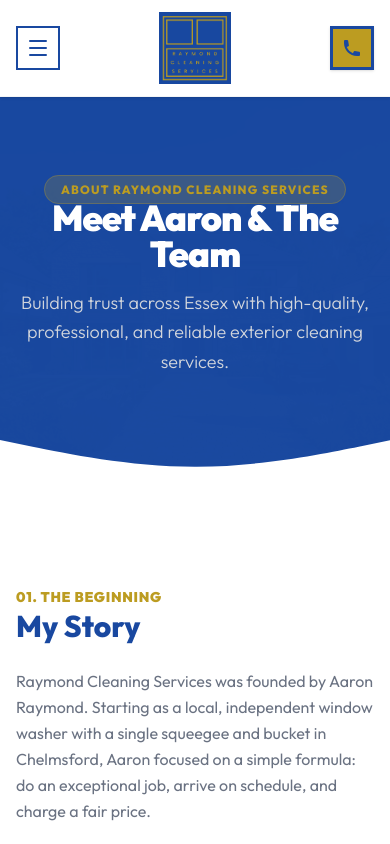
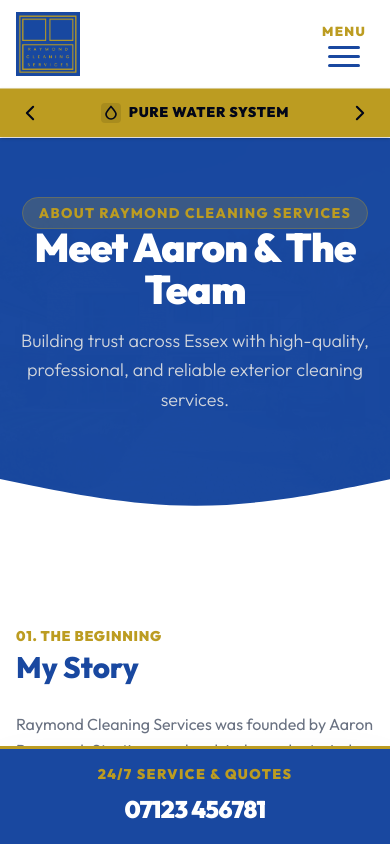
Before and after one commit to jsofficesolutions/raymond-cleaning, a Next.js app: page /about in a window 390 px wide. Shown: the top 844 px of the page. Built offline with nearby package versions, Linux system fonts and the light colour scheme.

Commit message:
Replicate Pimlico Plumbers mobile layout: logo left, menu right, trust banner carousel, compact Hero section, and sticky bottom Call CTA

```diff
--- a/src/app/globals.css
+++ b/src/app/globals.css
@@ -95,3 +95,53 @@ body {
   border-radius: 50%;
   box-shadow: 0 0 0 4px rgba(188, 156, 33, 0.2);
 }
+
+/* Mobile Accessibility Sizing & Scaling (Older Demographic-Friendly) */
+@media (max-width: 767px) {
+  body {
+    font-size: 16px;
+    line-height: 1.6;
+  }
+
+  h1 {
+    font-size: 2.5rem !important; /* Big, clear hero heading */
+    line-height: 1.05 !important; /* Reduced line-height to bring lines closer */
+    letter-spacing: -0.02em !important;
+  }
+
+  h2 {
+    font-size: 1.85rem !important; /* Readable section headings */
+    line-height: 1.3 !important;
+  }
+
+  h3 {
+    font-size: 1.5rem !important;
+  }
+
+  /* Comfortable reading line-height and size for descriptions/text */
+  p, li, span:not(.text-sm):not(.text-xs) {
+    line-height: 1.65 !important;
+  }
+
+  /* Form inputs, select fields, and textareas - default size 16px to prevent iOS auto-zoom */
+  input, select, textarea, button {
+    font-size: 16px !important;
+  }
+
+  /* Scale up tiny subtext and labels to make them legible */
+  .text-xs {
+    font-size: 0.875rem !important; /* ~14px instead of 12px */
+  }
+
+  .text-\[10px\] {
+    font-size: 0.8125rem !important; /* ~13px instead of 10px */
+  }
+
+  .text-\[9px\] {
+    font-size: 0.75rem !important; /* ~12px instead of 9px */
+  }
+
+  .text-\[11px\] {
+    font-size: 0.875rem !important; /* ~14px instead of 11px */
+  }
+}
--- a/src/app/layout.js
+++ b/src/app/layout.js
@@ -19,10 +19,18 @@ export default function RootLayout({ children }) {
       lang="en"
       className={`${outfit.variable} h-full antialiased`}
     >
-      <body className="min-h-full flex flex-col bg-white text-slate-dark">
+      <body className="min-h-full flex flex-col bg-white text-slate-dark pb-[76px] md:pb-0">
         <Header />
         <main className="flex-grow flex flex-col">{children}</main>
         <Footer />
+
+        {/* Sticky Mobile Call CTA Bar */}
+        <div className="fixed bottom-0 left-0 right-0 z-40 bg-primary border-t-[3px] border-accent text-white py-3.5 px-4 text-center shadow-2xl md:hidden">
+          <a href="tel:07123456781" className="block active:scale-95 transition-transform duration-150">
+            <span className="block text-[11px] font-black uppercase text-accent tracking-widest leading-none">24/7 Service & Quotes</span>
+            <span className="block text-2xl font-black tracking-tight mt-1 text-white">07123 456781</span>
+          </a>
+        </div>
       </body>
     </html>
   );
--- a/src/components/Header.js
+++ b/src/components/Header.js
@@ -6,10 +6,29 @@ import Image from 'next/image';
 import { usePathname } from 'next/navigation';
 import { services } from '@/data/services';
 
+const TRUST_ITEMS = [
+  { text: "Fully Insured", icon: (
+    <svg className="w-4 h-4 text-slate-950" fill="none" stroke="currentColor" strokeWidth="2.5" viewBox="0 0 24 24">
+      <path strokeLinecap="round" strokeLinejoin="round" d="M9 12.75L11.25 15 15 9.75m-3-7.036A11.959 11.959 0 013.598 6 11.99 11.99 0 003 9.749c0 5.592 3.824 10.29 9 11.622 5.176-1.332 9-6.03 9-11.622 0-1.31-.21-2.57-.598-3.75h-.152c-3.196 0-6.1-1.248-8.25-3.285z" />
+    </svg>
+  )},
+  { text: "Pure Water System", icon: (
+    <svg className="w-4 h-4 text-slate-950" fill="none" stroke="currentColor" strokeWidth="2.5" viewBox="0 0 24 24">
+      <path strokeLinecap="round" strokeLinejoin="round" d="M12 2.25c-5.25 6-7.5 9-7.5 11.25a7.5 7.5 0 0015 0c0-2.25-2.25-5.25-7.5-11.25z" />
+    </svg>
+  )},
+  { text: "100% Satisfaction", icon: (
+    <svg className="w-4 h-4 text-slate-950" fill="none" stroke="currentColor" strokeWidth="2.5" viewBox="0 0 24 24">
+      <path strokeLinecap="round" strokeLinejoin="round" d="M9 12.75L11.25 15 15 9.75M21 12c0 1.268-.63 2.39-1.593 3.068a3.745 3.745 0 01-1.043 3.296 3.745 3.745 0 01-3.296 1.043A3.745 3.745 0 0112 21c-1.268 0-2.39-.63-3.068-1.593a3.746 3.746 0 01-3.296-1.043 3.746 3.746 0 01-1.043-3.296A3.745 3.745 0 013 12c0-1.268.63-2.39 1.593-3.068a3.746 3.746 0 011.043-3.296 3.746 3.746 0 013.296-1.043A3.746 3.746 0 0112 3c1.268 0 2.39.63 3.068 1.593a3.746 3.746 0 013.296 1.043 3.746 3.746 0 011.043 3.296A3.745 3.745 0 0121 12z" />
+    </svg>
+  )}
+];
+
 export default function Header() {
   const pathname = usePathname();
   const [isMenuOpen, setIsMenuOpen] = useState(false);
   const [isScrolled, setIsScrolled] = useState(false);
+  const [currentTrustIndex, setCurrentTrustIndex] = useState(0);
 
   useEffect(() => {
     const handleScroll = () => {
@@ -22,6 +41,21 @@ export default function Header() {
     window.addEventListener('scroll', handleScroll);
     return () => window.removeEventListener('scroll', handleScroll);
   }, []);
+
+  useEffect(() => {
+    const timer = setInterval(() => {
+      setCurrentTrustIndex((prev) => (prev + 1) % TRUST_ITEMS.length);
+    }, 4000);
+    return () => clearInterval(timer);
+  }, []);
+
+  const handlePrevTrust = () => {
+    setCurrentTrustIndex((prev) => (prev - 1 + TRUST_ITEMS.length) % TRUST_ITEMS.length);
+  };
+
+  const handleNextTrust = () => {
+    setCurrentTrustIndex((prev) => (prev + 1) % TRUST_ITEMS.length);
+  };
 
   return (
     <>
@@ -86,59 +120,78 @@ export default function Header() {
               </div>
             </div>
 
-            {/* Mobile Layout (< md) */}
-            <div className="flex md:hidden items-center justify-between w-full gap-2">
-              {/* Left: Hamburger button */}
-              <div className="flex-1 flex justify-start">
-                <button
-                  onClick={() => setIsMenuOpen(!isMenuOpen)}
-                  className="flex flex-col items-center justify-center w-11 h-11 border-2 border-primary text-primary hover:bg-primary hover:text-white transition-all duration-200 focus:outline-none cursor-pointer"
-                  aria-label="Toggle menu"
-                >
-                  {isMenuOpen ? (
-                    <svg className="w-6 h-6" viewBox="0 0 24 24" fill="none" stroke="currentColor" strokeWidth="2" strokeLinecap="round" strokeLinejoin="round">
-                      <path d="M18 6L6 18M6 6l12 12" />
-                    </svg>
-                  ) : (
-                    <svg className="w-6 h-6" viewBox="0 0 24 24" fill="none" stroke="currentColor" strokeWidth="2" strokeLinecap="round" strokeLinejoin="round">
-                      <path d="M4 5h16M4 12h16M4 19h16" />
-                    </svg>
-                  )}
-                </button>
-              </div>
-
-              {/* Center: Logo (larger & prominent) */}
-              <div className="flex-shrink-0 flex justify-center">
+            {/* Mobile Layout (< md) - Pimlico Style (Logo left, Hamburger right) */}
+            <div className="flex md:hidden items-center justify-between w-full gap-4">
+              {/* Left: Logo */}
+              <div className="flex-shrink-0 flex justify-start">
                 <Link
                   href="/"
                   className={`flex items-center relative transition-all duration-300 ${
-                    isScrolled ? 'h-16 w-32' : 'h-18 w-36'
+                    isScrolled ? 'h-14 w-28' : 'h-16 w-32'
                   }`}
                 >
                   <Image
                     src="/images/logo.png"
                     alt="Raymond Cleaning Services"
                     fill
-                    className="object-contain object-center animate-fade-in"
+                    className="object-contain object-left animate-fade-in"
                     priority
                   />
                 </Link>
               </div>
 
-              {/* Right: Phone CTA badge/button */}
-              <div className="flex-1 flex justify-end">
-                <a
-                  href="tel:07123456781"
-                  className="bg-accent hover:bg-accent-hover text-primary border-[3px] border-primary rounded-none w-11 h-11 flex items-center justify-center transition-all duration-200 cursor-pointer shadow-sm"
-                  aria-label="Call Us"
+              {/* Right: Hamburger button with MENU label */}
+              <div className="flex justify-end">
+                <button
+                  onClick={() => setIsMenuOpen(!isMenuOpen)}
+                  className="flex flex-col items-center justify-center p-2 focus:outline-none cursor-pointer text-primary hover:text-accent transition-colors"
+                  aria-label="Toggle menu"
                 >
-                  <svg className="w-5 h-5 fill-current text-primary flex-shrink-0" viewBox="0 0 20 20">
-                    <path d="M2 3a1 1 0 011-1h2.153a1 1 0 01.986.836l.74 4.435a1 1 0 01-.54 1.06l-1.548.773a11.037 11.037 0 006.105 6.105l.774-1.548a1 1 0 011.059-.54l4.435.74a1 1 0 01.836.986V17a1 1 0 01-1 1h-2C7.82 18 2 12.18 2 5V3z" />
-                  </svg>
-                </a>
+                  <span className="text-[10px] font-black tracking-widest uppercase mb-1 leading-none text-accent">MENU</span>
+                  <div className="space-y-1.5 w-8 flex flex-col items-center">
+                    <span className={`block h-[3px] w-full bg-current rounded-full transition-transform duration-300 origin-center ${isMenuOpen ? 'rotate-45 translate-y-[9px]' : ''}`} />
+                    <span className={`block h-[3px] w-full bg-current rounded-full transition-opacity duration-200 ${isMenuOpen ? 'opacity-0' : ''}`} />
+                    <span className={`block h-[3px] w-full bg-current rounded-full transition-transform duration-300 origin-center ${isMenuOpen ? '-rotate-45 -translate-y-[9px]' : ''}`} />
+                  </div>
+                </button>
               </div>
             </div>
 
+          </div>
+        </div>
+
+        {/* Tier 2.5: Mobile Trust Carousel (visible only on mobile, below Tier 1) */}
+        <div className="md:hidden w-full bg-accent border-t border-slate-100/50 py-2.5 px-4 shadow-sm animate-in slide-in-from-top-2 duration-200">
+          <div className="flex items-center justify-between max-w-sm mx-auto">
+            {/* Left Chevron */}
+            <button
+              onClick={handlePrevTrust}
+              className="text-slate-950 hover:text-slate-700 p-1 flex items-center justify-center cursor-pointer select-none"
+              aria-label="Previous trust item"
+            >
+              <svg className="w-5 h-5 stroke-current stroke-[2.5]" fill="none" viewBox="0 0 24 24">
+                <path strokeLinecap="round" strokeLinejoin="round" d="M15.75 19.5L8.25 12l7.5-7.5" />
+              </svg>
+            </button>
+
+            {/* Carousel Item Content */}
+            <div className="flex items-center justify-center gap-2 text-xs font-black tracking-wider text-slate-950 uppercase select-none transition-all duration-300">
+              <div className="p-0.5 rounded bg-black/10 text-slate-950">
+                {TRUST_ITEMS[currentTrustIndex].icon}
+              </div>
+              <span>{TRUST_ITEMS[currentTrustIndex].text}</span>
+            </div>
+
+            {/* Right Chevron */}
+            <button
+              onClick={handleNextTrust}
+              className="text-slate-950 hover:text-slate-700 p-1 flex items-center justify-center cursor-pointer select-none"
+              aria-label="Next trust item"
+            >
+              <svg className="w-5 h-5 stroke-current stroke-[2.5]" fill="none" viewBox="0 0 24 24">
+                <path strokeLinecap="round" strokeLinejoin="round" d="M8.25 4.5l7.5 7.5-7.5 7.5" />
+              </svg>
+            </button>
           </div>
         </div>
 
@@ -222,24 +275,24 @@ export default function Header() {
         />
 
         {/* Drawer Content */}
-        <div className={`absolute top-0 left-0 w-80 max-w-[85vw] h-full bg-white shadow-2xl p-6 flex flex-col justify-between transition-transform duration-300 ease-out ${isMenuOpen ? 'translate-x-0' : '-translate-x-full'}`}>
+        <div className={`absolute top-0 right-0 w-80 max-w-[85vw] h-full bg-white shadow-2xl p-6 flex flex-col justify-between transition-transform duration-300 ease-out ${isMenuOpen ? 'translate-x-0' : 'translate-x-full'}`}>
           <div>
             <div className="flex items-center justify-between pb-5 border-b border-slate-100">
-              <span className="font-black text-primary uppercase tracking-wider text-sm">Services Menu</span>
+              <span className="font-black text-primary uppercase tracking-wider text-base">Services Menu</span>
               <button
                 onClick={() => setIsMenuOpen(false)}
-                className="text-slate-500 hover:text-slate-950 p-1 text-2xl font-bold cursor-pointer transition-colors"
+                className="text-slate-500 hover:text-slate-950 p-2 text-3xl font-bold cursor-pointer transition-colors"
                 aria-label="Close menu"
               >
                 ✕
               </button>
             </div>
 
-            <nav className="mt-8 flex flex-col gap-2">
+            <nav className="mt-8 flex flex-col gap-3">
               <Link
                 href="/"
                 onClick={() => setIsMenuOpen(false)}
-                className={`font-black text-base uppercase tracking-wider py-3.5 px-2 border-b border-slate-50 flex items-center justify-between transition-colors ${
+                className={`font-black text-lg uppercase tracking-wider py-4.5 px-2 border-b border-slate-100 flex items-center justify-between transition-colors ${
                   pathname === '/' ? 'text-primary bg-slate-50' : 'text-slate-800 hover:text-primary'
                 }`}
               >
@@ -247,8 +300,8 @@ export default function Header() {
                 <span className="text-accent">→</span>
               </Link>
 
-              <div className="mt-4 pt-2 border-t border-slate-100">
-                <span className="text-[10px] font-black text-slate-400 uppercase tracking-widest block mb-2 px-2">Our Cleaning Services</span>
+              <div className="mt-6 pt-4 border-t border-slate-100">
+                <span className="text-xs font-black text-slate-400 uppercase tracking-widest block mb-3 px-2">Our Cleaning Services</span>
                 {services.map((service) => {
                   const isActive = pathname === `/${service.slug}`;
                   return (
@@ -256,7 +309,7 @@ export default function Header() {
                       key={service.id}
                       href={`/${service.slug}`}
                       onClick={() => setIsMenuOpen(false)}
-                      className={`font-black text-sm uppercase tracking-wider py-3 px-2 border-b border-slate-50/50 flex items-center justify-between transition-colors ${
+                      className={`font-black text-base uppercase tracking-wider py-4 px-2 border-b border-slate-100 flex items-center justify-between transition-colors ${
                         isActive ? 'text-primary bg-slate-50' : 'text-slate-700 hover:text-primary'
                       }`}
                     >
@@ -272,7 +325,7 @@ export default function Header() {
           <div className="space-y-4 pt-6 border-t border-slate-100">
             <a
               href="tel:07123456781"
-              className="w-full bg-accent hover:bg-accent-hover text-primary text-center font-black py-3.5 block shadow transition-colors"
+              className="w-full bg-accent hover:bg-accent-hover text-primary text-center font-black py-5 text-lg block shadow transition-colors"
             >
               Call Us: 07123 456781
             </a>
@@ -281,7 +334,7 @@ export default function Header() {
       </div>
 
       {/* Non-collapsing spacer to prevent layout shifts when the header contracts */}
-      <div className="h-[96px] md:h-[254px] w-full flex-shrink-0" />
+      <div className="h-[120px] md:h-[254px] w-full flex-shrink-0" />
     </>
   );
 }
```
Also changed, not shown: src/app/page.js (+23 -23 lines), src/app/schedule/page.js (+4 -4 lines), src/components/BookingModal.js (+28 -28 lines), src/components/ServicePageClient.js (+13 -13 lines).
